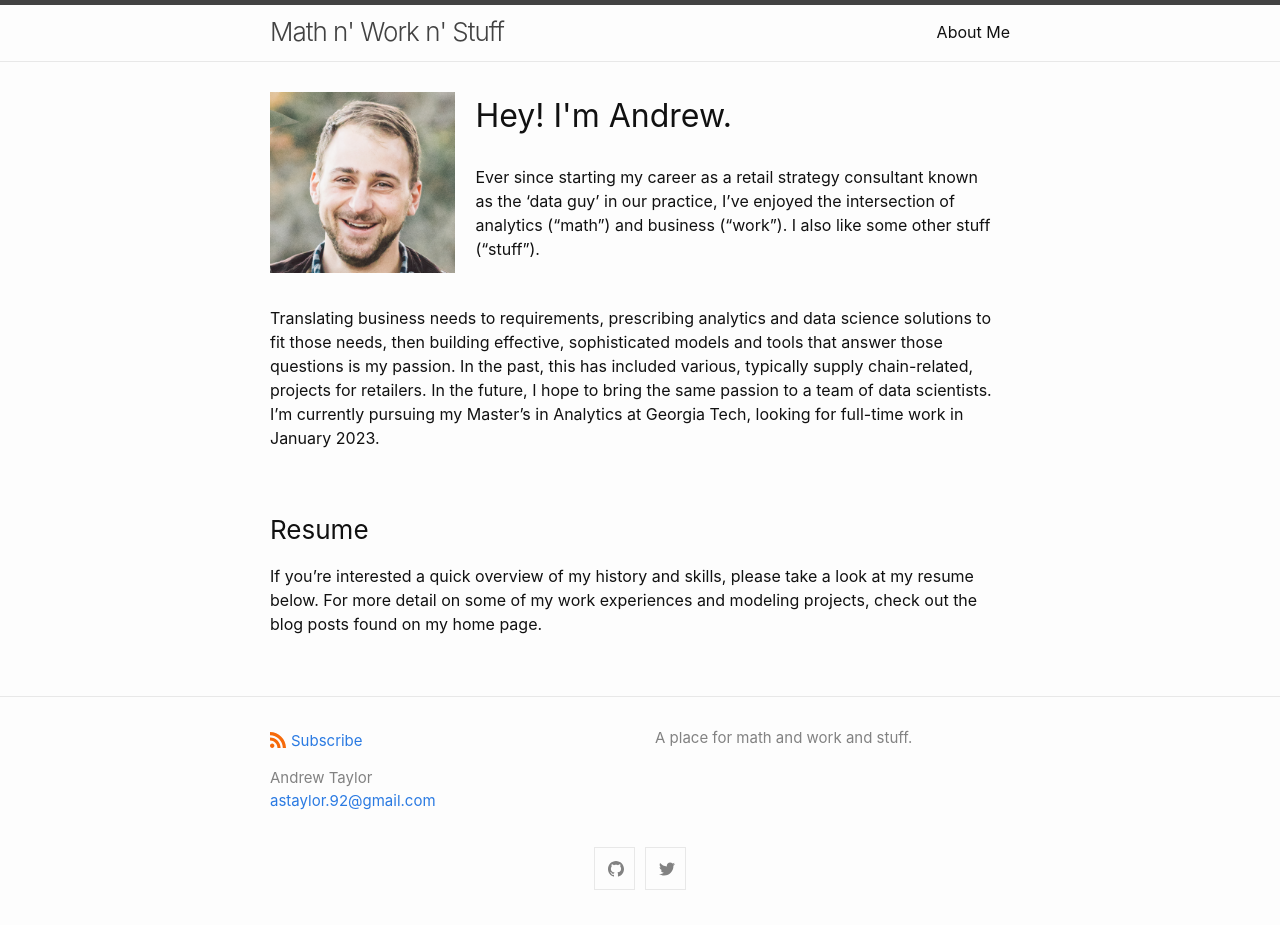
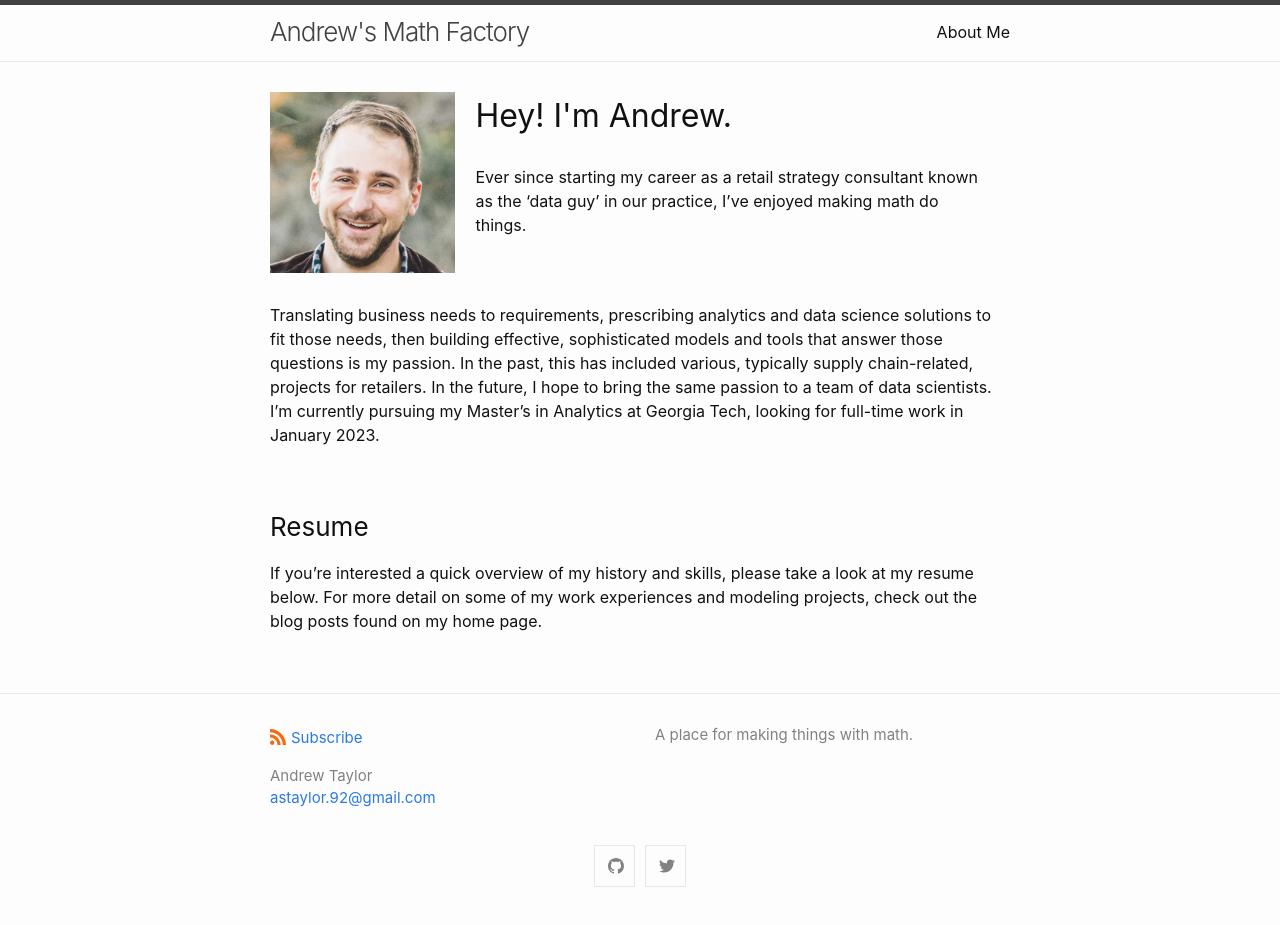
Before and after one commit to astaylor92/astaylor92.github.io, a Jekyll site: the page built from docs/about.md, in a window 1280 px wide. Built offline with Jekyll 4.4.1, drawn with Linux system fonts in a browser that asks for light colours.

```diff
--- a/docs/_config.yml
+++ b/docs/_config.yml
@@ -1,9 +1,9 @@
-title: Math  n'  Work  n'  Stuff
+title: Andrew's Math Factory
 author:
   name: Andrew Taylor
   email: astaylor.92@gmail.com
 description: > # this means to ignore newlines until "show_excerpts:"
-  A place for math and work and stuff.
+  A place for making things with math.
 
 show_excerpts: true # set to true to show excerpts on the homepage
 
--- a/docs/_layouts/about.html
+++ b/docs/_layouts/about.html
@@ -4,7 +4,7 @@ layout: default
 <article class="post">
 
   <div class="post-content">
-    {% include headshot_module.html image_path="../images/headshot.jpeg" title="Hey! I'm Andrew." description="Ever since starting my career as a retail strategy consultant known as the ‘data guy’ in our practice, I’ve enjoyed the intersection of analytics (“math”) and business (“work”). I also like some other stuff (“stuff”)." %}
+    {% include headshot_module.html image_path="../images/headshot.jpeg" title="Hey! I'm Andrew." description="Ever since starting my career as a retail strategy consultant known as the ‘data guy’ in our practice, I’ve enjoyed making math do things." %}
   </div>
   <div class="post-content">
     {{ content }}
```
Also changed, not shown: docs/_posts/2016-05-19-super-short-article.md (deleted, +0 -10 lines), docs/_posts/2022-09-08-beer-classification.md (added, +51 -0 lines).
